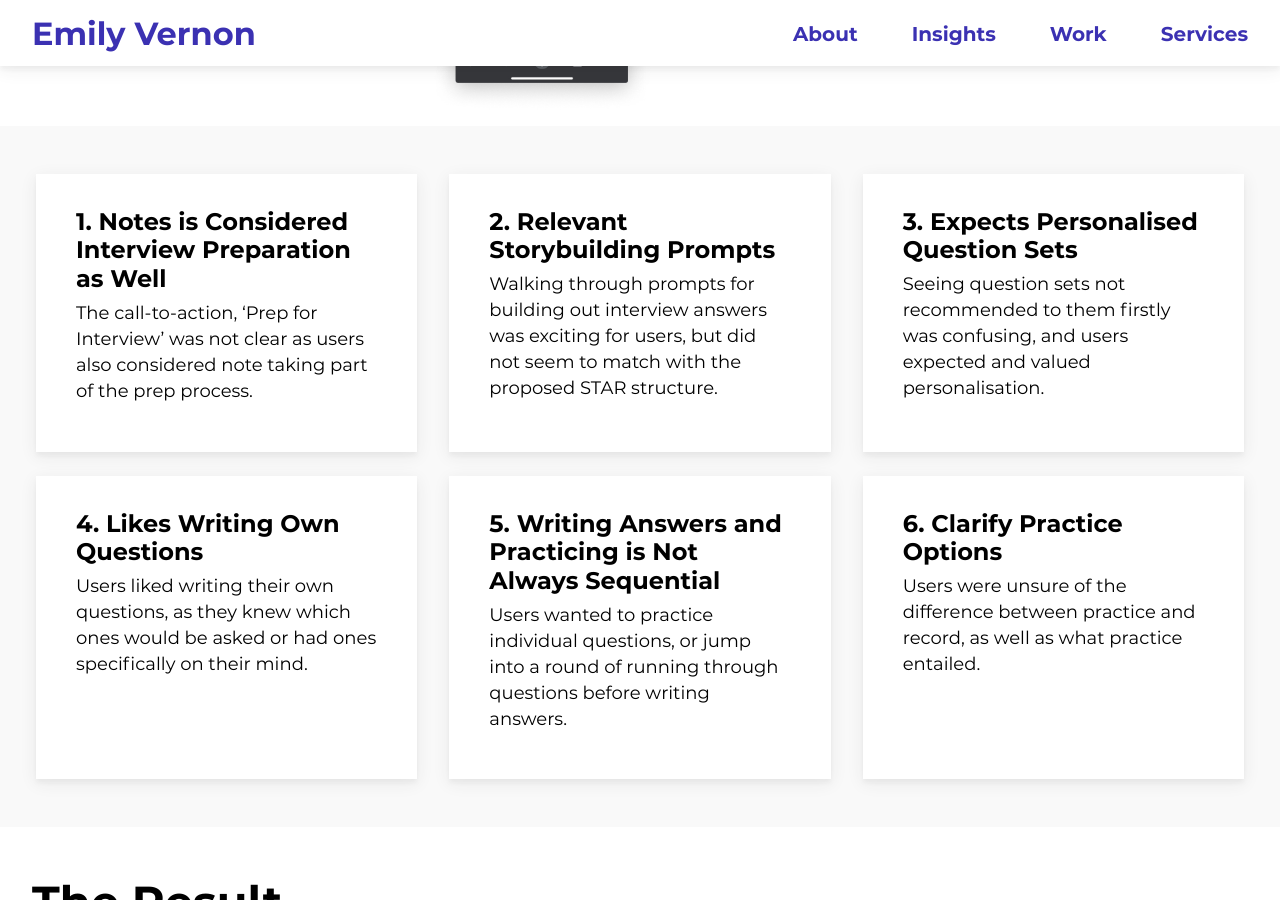
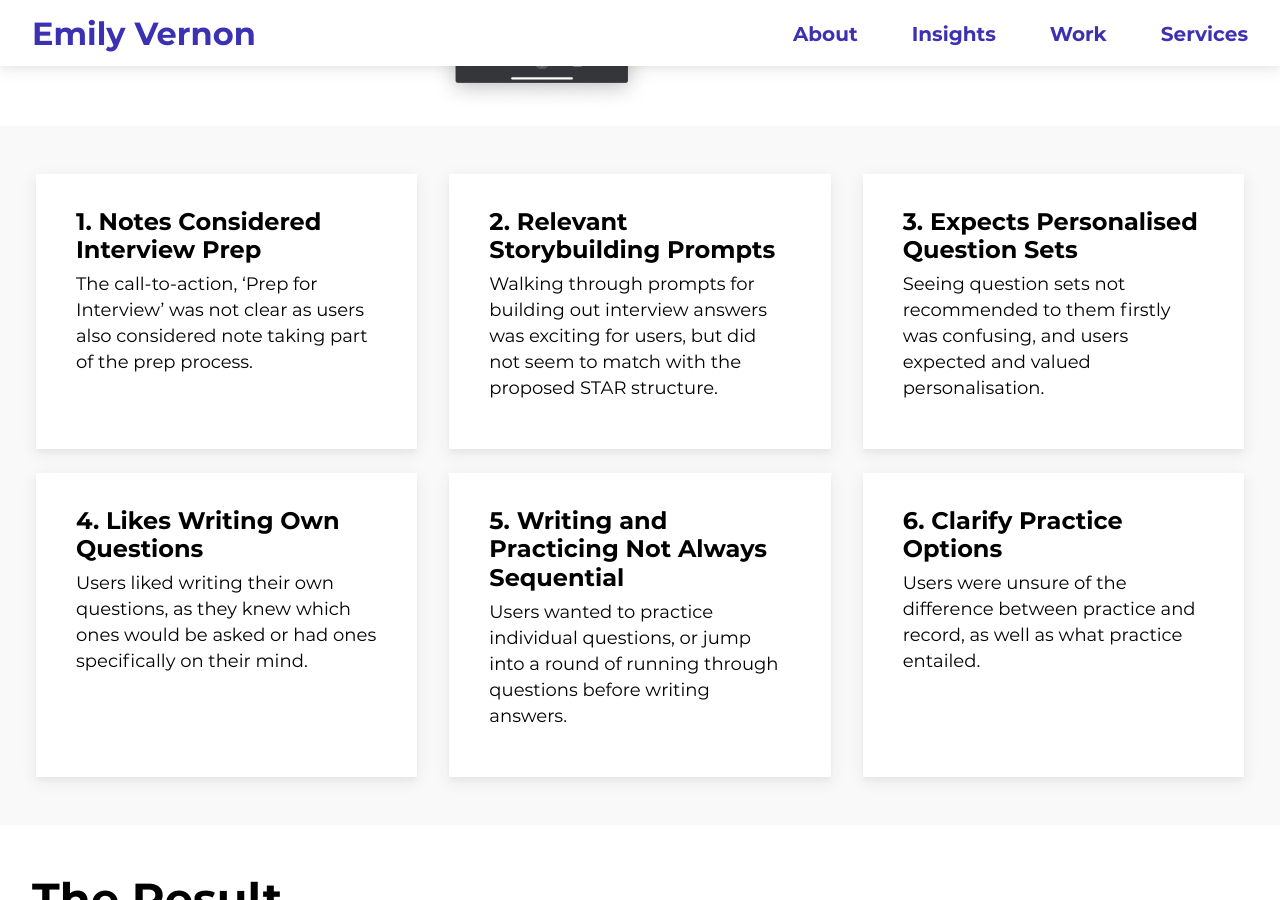
Before and after one commit to emilygv/emilyvernon.com, a Jekyll site: the page built from _casestudies/savviest.md, in a window 1280 px wide and 900 px high, scrolled down 9588 px. Built offline with Jekyll 4.4.1, drawn with Linux system fonts in a browser that asks for light colours.

Commit message:
shorter text

```diff
--- a/_casestudies/savviest.md
+++ b/_casestudies/savviest.md
@@ -96,7 +96,7 @@ content="**The three red routes were tested with five recent or current job seek
 ![](/assets/images/casestudies/savviest/savviest-user_testing-screens.jpg)
 
 {% capture info-highlight %}
-#### 1. Notes is Considered Interview  Preparation as Well
+#### 1. Notes Considered Interview Prep
 The call-to-action, ‘Prep for Interview’ was not clear as users also considered note taking part of the prep process.
 |
 #### 2. Relevant Storybuilding Prompts
@@ -108,7 +108,7 @@ Seeing question sets not recommended to them firstly was confusing, and users ex
 #### 4. Likes Writing Own Questions
 Users liked writing their own questions, as they knew which ones would be asked or had ones specifically on their mind.
 |
-#### 5. Writing Answers and Practicing is Not Always Sequential
+#### 5. Writing and Practicing Not Always Sequential
 Users wanted to practice individual questions, or jump into a round of running through questions before writing answers.
 |
 #### 6. Clarify Practice Options
```
